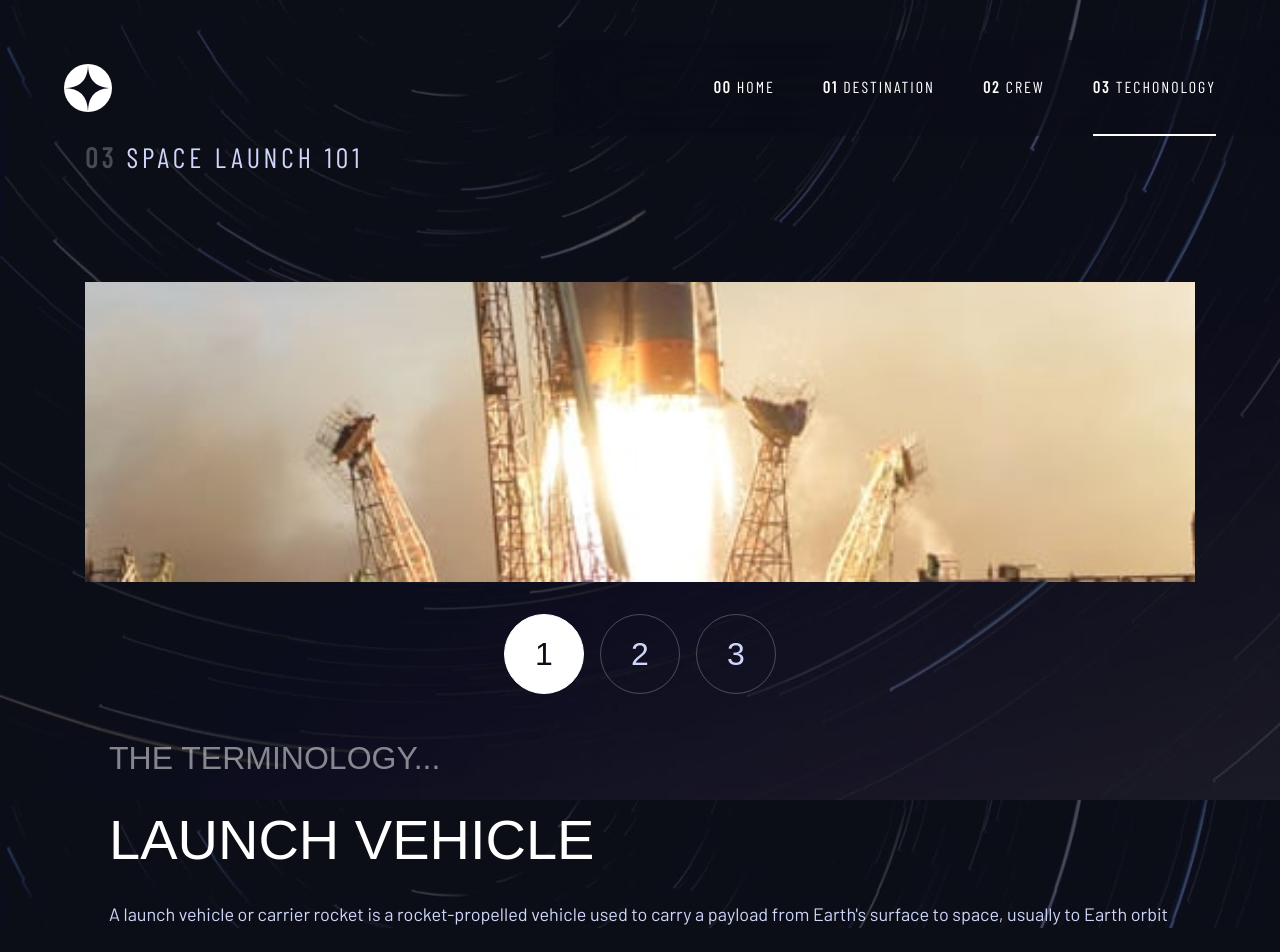
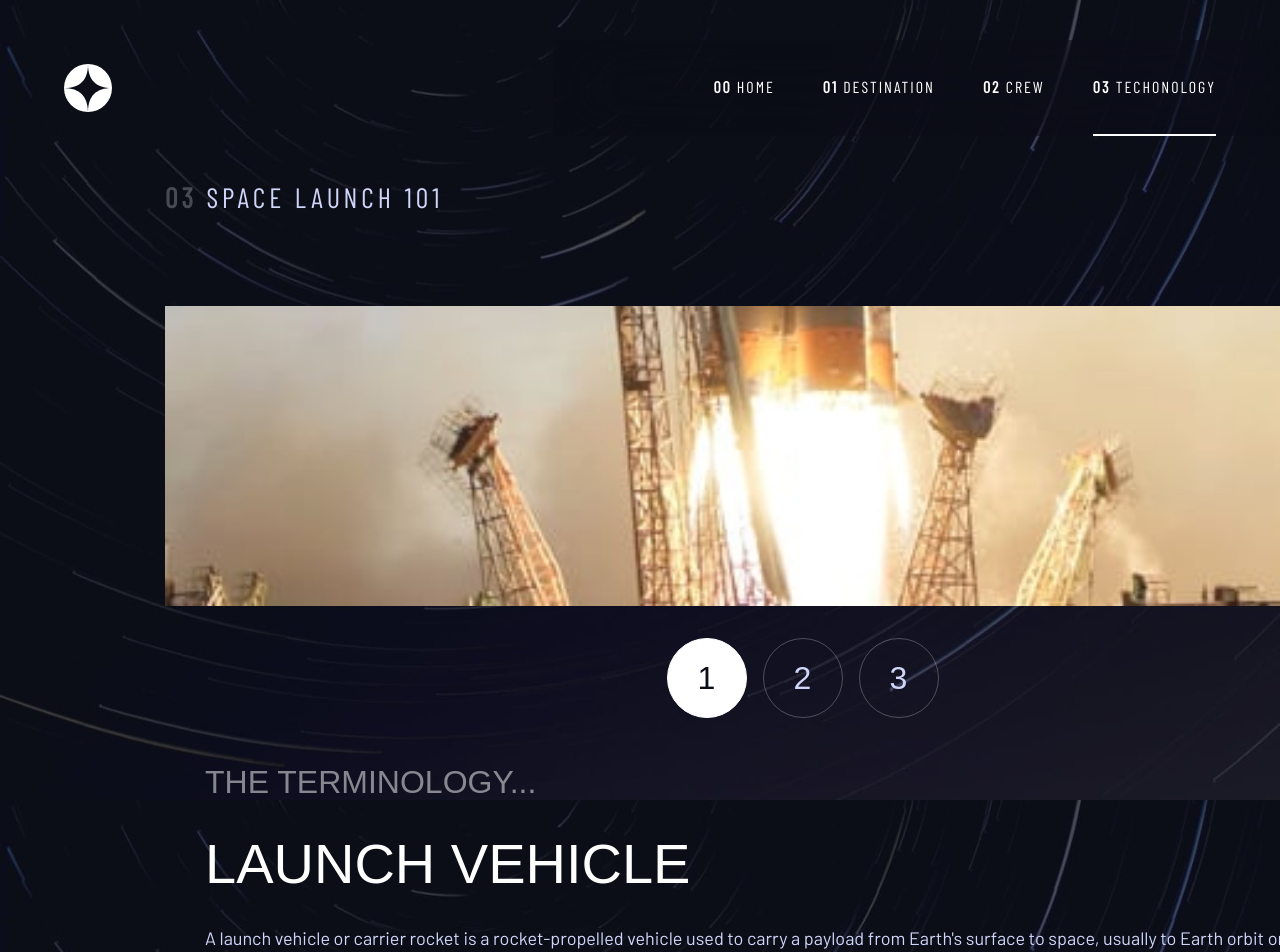
Before and after one commit to Md-Talim/fm-space-tourism, a Next.js app: page /technology in a window 1280 px wide. Shown: the top 952 px of the page. Before the commit the page ends 928 px from the top, so only its background shows below. Built offline with nearby package versions, Linux system fonts and the light colour scheme; a web font is replaced by a local one.

Commit message:
feat: Implement tablet responsive styling for technology page
This commit introduces responsive styling for the tablet viewport on the technology page. Desktop styling will be addressed next.

```diff
--- a/src/app/technology/page.tsx
+++ b/src/app/technology/page.tsx
@@ -16,11 +16,13 @@ const TechnologyPage = () => {
   };
 
   return (
-    <section className="mx-auto max-w-[1110px] space-y-6 md:h-[792px]">
-      <PageTitle index={3} title="Space Launch 101" />
+    <section className="my-6 space-y-6 sm:my-10 md:ml-[165px] md:h-[792px] md:w-[1275px]">
+      <div className="sm:px-10 md:px-0">
+        <PageTitle index={3} title="Space Launch 101" />
+      </div>
 
       <section className="flex flex-col gap-8">
-        <div className="pt-20">
+        <div className="pt-20 sm:pt-16">
           <div className="relative h-[300px] overflow-hidden sm:hidden md:block">
             <Image
               src={selectedTechnology.images.portrait}
@@ -29,9 +31,17 @@ const TechnologyPage = () => {
               className="object-cover object-bottom"
             />
           </div>
+          <div className="relative hidden h-[356px] w-full sm:block md:hidden">
+            <Image
+              src={selectedTechnology.images.landscape}
+              alt={selectedTechnology.name}
+              fill
+              className="object-cover object-bottom"
+            />
+          </div>
         </div>
 
-        <div className="flex flex-col items-center gap-10 px-6">
+        <div className="flex flex-col items-center gap-10 px-6 sm:px-10">
           <Pagination
             selectedTechnologyIndex={selectedTechnologyIndex}
             onTechnologyChange={handleTechnologyChange}
```
